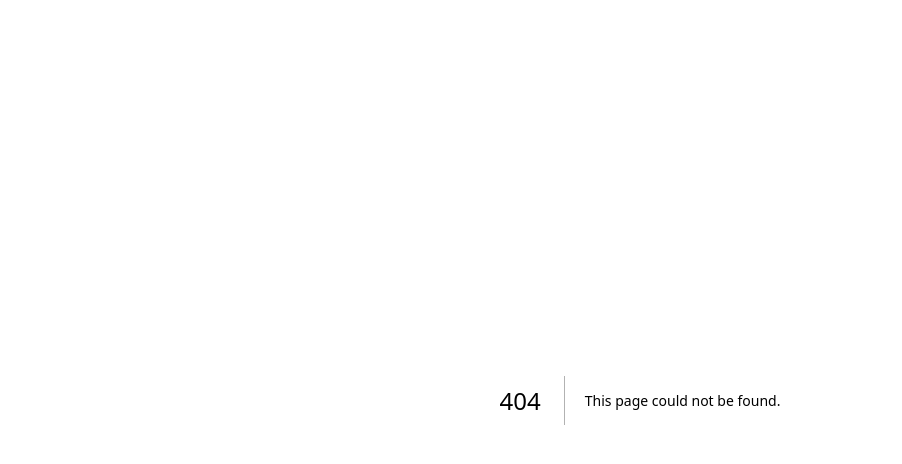
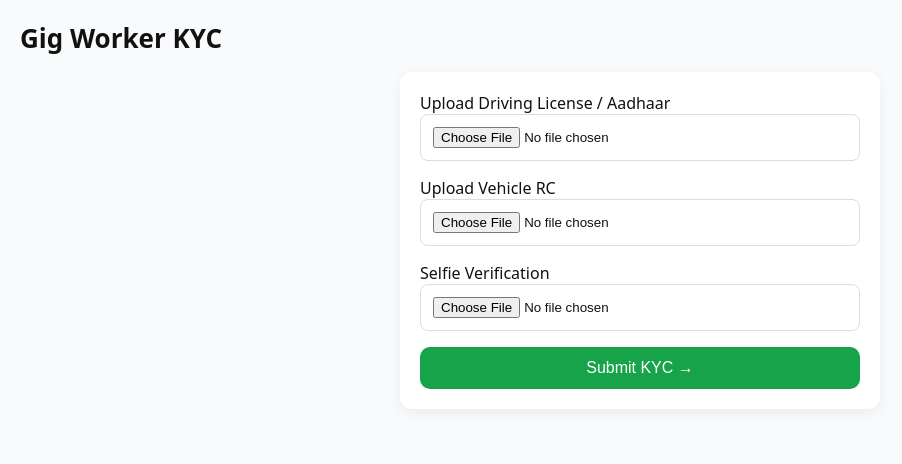
Before and after one commit to prashanthrangineni-sketch/pranix-witness-ui, a Next.js app: page /gig/kyc in a window 1280 px wide. Before the commit this address had no page. Shown: the top 464 px of the page, without its empty margins (0-902 px from the left). Built offline with nearby package versions, Linux system fonts and the light colour scheme.

Commit message:
feat: add gig worker onboarding + delivery dashboard UI

```diff
--- /dev/null
+++ b/app/gig/kyc/page.tsx
@@ -0,0 +1,57 @@
+'use client'
+
+import { useRouter } from 'next/navigation'
+
+export default function GigKYC() {
+  const router = useRouter()
+
+  return (
+    <div style={styles.page}>
+      <h1 style={styles.heading}>Gig Worker KYC</h1>
+
+      <div style={styles.card}>
+        <label>Upload Driving License / Aadhaar</label>
+        <input type="file" style={styles.input} />
+
+        <label>Upload Vehicle RC</label>
+        <input type="file" style={styles.input} />
+
+        <label>Selfie Verification</label>
+        <input type="file" style={styles.input} />
+
+        <button onClick={() => router.push('/gig/dashboard')} style={styles.button}>
+          Submit KYC →
+        </button>
+      </div>
+    </div>
+  )
+}
+
+const styles: any = {
+  page: { minHeight: '100vh', background: '#f8fafc', padding: 20 },
+  heading: { fontSize: 26, marginBottom: 16 },
+  card: {
+    maxWidth: 480,
+    margin: '0 auto',
+    background: '#fff',
+    padding: 20,
+    borderRadius: 12,
+    boxShadow: '0 4px 14px rgba(0,0,0,0.06)'
+  },
+  input: {
+    width: '100%',
+    padding: 12,
+    marginBottom: 16,
+    borderRadius: 8,
+    border: '1px solid #ddd'
+  },
+  button: {
+    width: '100%',
+    background: '#16a34a',
+    color: '#fff',
+    padding: 12,
+    borderRadius: 10,
+    border: 'none',
+    fontSize: 16
+  }
+}
```
